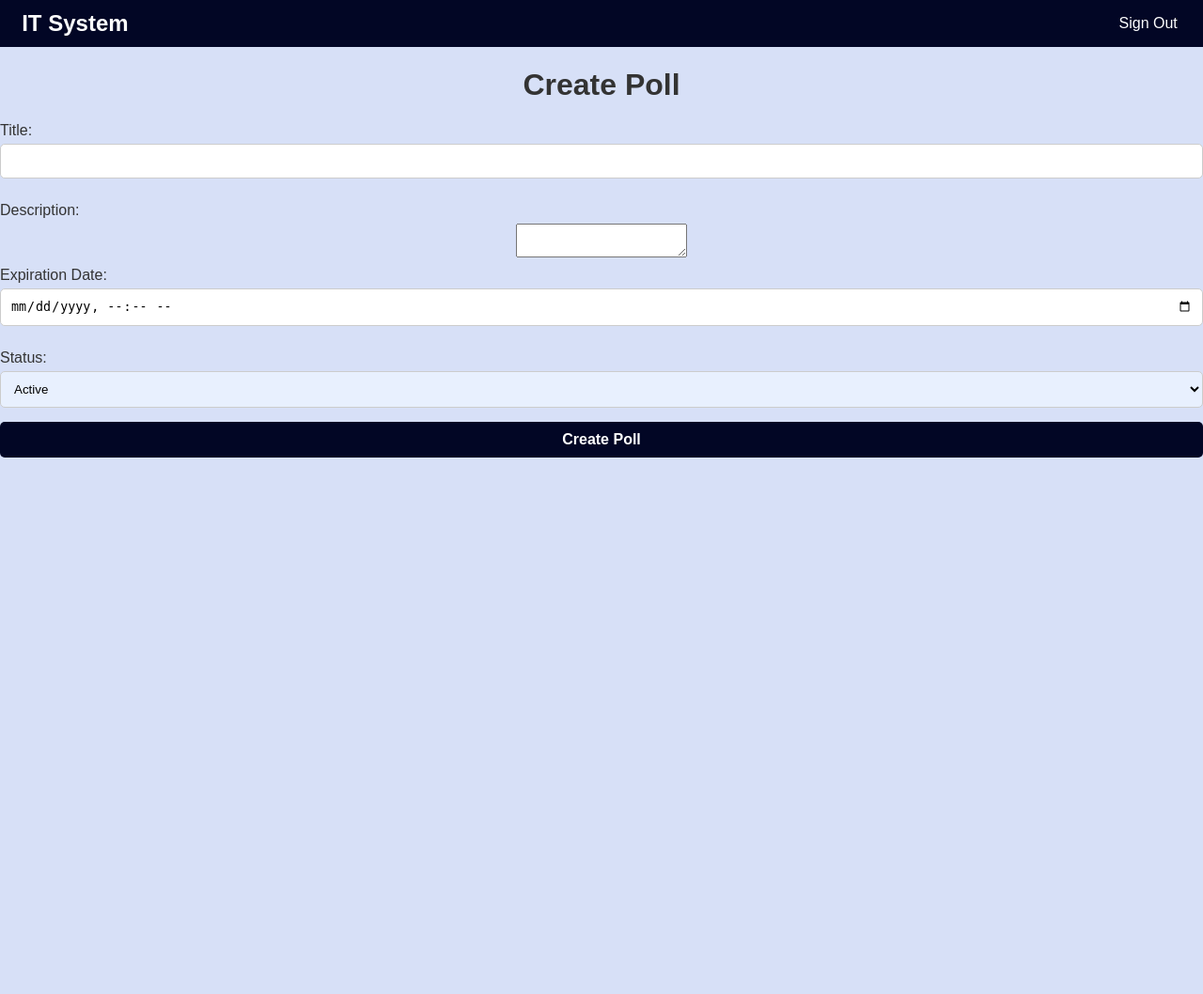
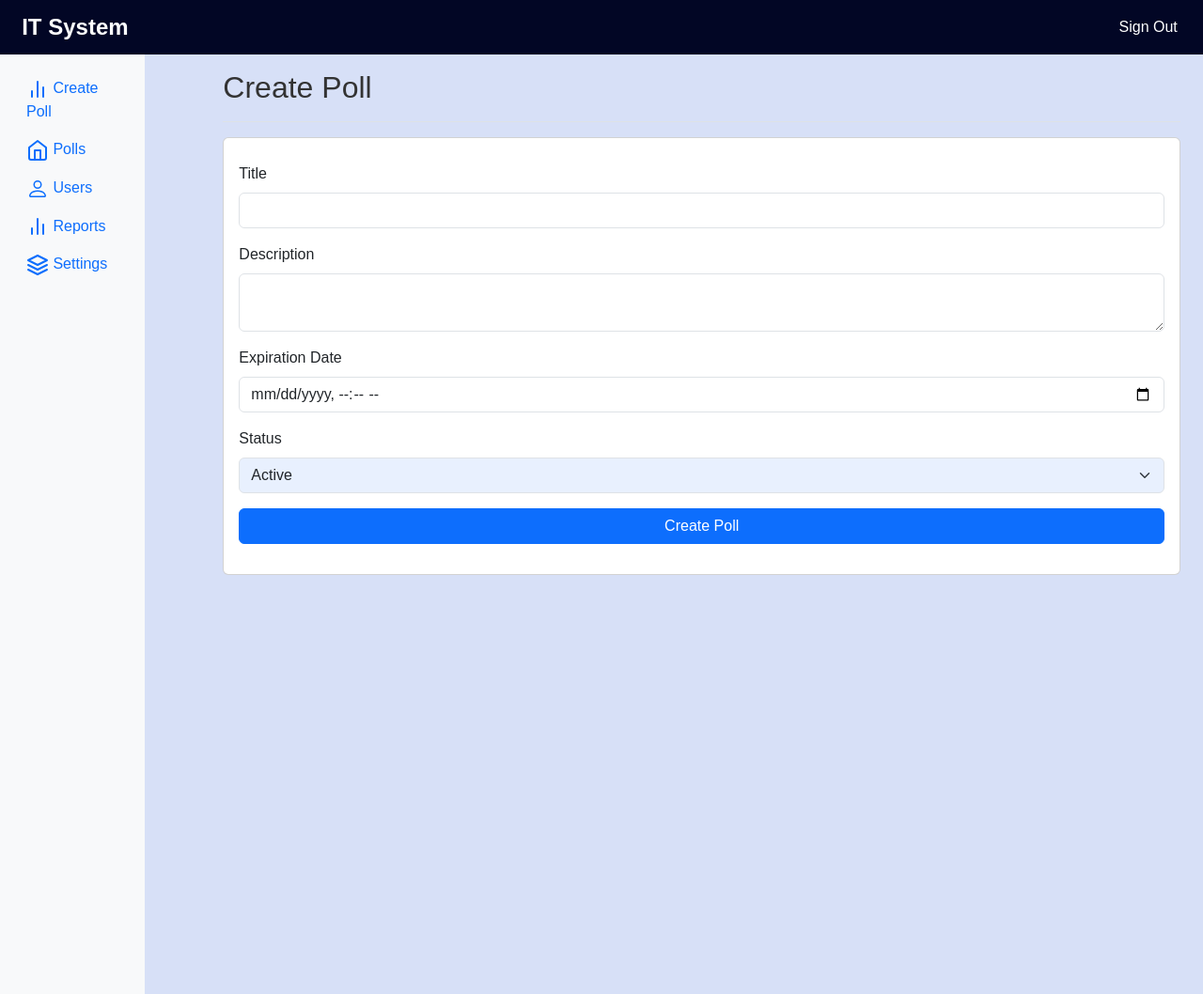
Before and after one commit to CS-UCY-EPL343/epl343.winter24.team5, a PHP site: page /create_poll.php in a window 1280 px wide. Shown: the whole page at 94% size. Before the commit the page ends 487 px from the top, so only its background shows below. Run offline with PHP 8.4, Linux system fonts and the light colour scheme; the visitor is signed in with stand-in values (Sample User, id 1); some libraries are stand-ins or nearby versions.

Commit message:
add users option for admin

```diff
--- a/create_poll.php
+++ b/create_poll.php
@@ -1,5 +1,11 @@
 <?php
-require_once 'db_functions.php'; // Include your database functions
+if (session_status() === PHP_SESSION_NONE) {
+    session_start();
+}
+
+// Include the navbar
+require_once 'navbar.php';
+require_once 'db_functions.php';
 require_once 'session_check.php';
 
 if (!isset($_SESSION['role']) || $_SESSION['role'] !== 'Admin') {
@@ -25,7 +31,6 @@ if ($_SERVER['REQUEST_METHOD'] === 'POST' && isset($_POST['title'], $_POST['desc
         $error = handleSqlError($e);
     }
 }
-
 ?>
 
 <!DOCTYPE html>
@@ -34,45 +39,108 @@ if ($_SERVER['REQUEST_METHOD'] === 'POST' && isset($_POST['title'], $_POST['desc
     <meta charset="UTF-8">
     <meta name="viewport" content="width=device-width, initial-scale=1.0">
     <title>Create Poll</title>
+    <!-- Bootstrap CSS -->
+    <link href="https://cdn.jsdelivr.net/npm/bootstrap@5.3.0-alpha3/dist/css/bootstrap.min.css" rel="stylesheet">
     <link rel="stylesheet" href="styles.css">
 </head>
 <body>
-    <!-- Content Section -->
-    <div>
-        <h1>Create Poll</h1>
+    <div class="container-fluid">
+        <div class="row">
+            <!-- Sidebar -->
+            <nav id="sidebarMenu" class="col-md-3 col-lg-2 d-md-block bg-light sidebar collapse">
+                <div class="position-sticky pt-3">
+                    <ul class="nav flex-column">
+                        <li class="nav-item">
+                            <a class="nav-link active" aria-current="page" href="#">
+                                <span data-feather="bar-chart-2"></span>
+                                Create Poll
+                            </a>
+                        </li>
+                        <li class="nav-item">
+                            <a class="nav-link" href="admin_page.php">
+                                <span data-feather="home"></span>
+                                Polls
+                            </a>
+                        </li>
+                        <li class="nav-item">
+                            <a class="nav-link" href="pending_user_approvals.php">
+                                <svg xmlns="http://www.w3.org/2000/svg" width="24" height="24" fill="currentColor" class="bi bi-person" viewBox="0 0 16 16">
+                                    <path d="M8 8a3 3 0 1 0 0-6 3 3 0 0 0 0 6m2-3a2 2 0 1 1-4 0 2 2 0 0 1 4 0m4 8c0 1-1 1-1 1H3s-1 0-1-1 1-4 6-4 6 3 6 4m-1-.004c-.001-.246-.154-.986-.832-1.664C11.516 10.68 10.289 10 8 10s-3.516.68-4.168 1.332c-.678.678-.83 1.418-.832 1.664z"/>
+                                </svg>
+                                Users
+                            </a>
+                        </li>
+                        <li class="nav-item">
+                            <a class="nav-link" href="#reports">
+                                <span data-feather="bar-chart-2"></span>
+                                Reports
+                            </a>
+                        </li>
+                        <li class="nav-item">
+                            <a class="nav-link" href="#settings">
+                                <span data-feather="layers"></span>
+                                Settings
+                            </a>
+                        </li>
+                    </ul>
+                </div>
+            </nav>
 
+            <!-- Main content -->
+            <main class="col-md-9 ms-sm-auto col-lg-10 px-md-4">
+                <div class="d-flex justify-content-between flex-wrap flex-md-nowrap align-items-center pt-3 pb-2 mb-3 border-bottom">
+                    <h1 class="h2">Create Poll</h1>
+                </div>
+
+                <!-- Form Section -->
+                <div class="card">
+                    <div class="card-body">
                         <?php if (isset($success)): ?>
-            <p style="color: green;"><?= htmlspecialchars($success) ?></p>
+                            <div class="alert alert-success" role="alert">
+                                <?= htmlspecialchars($success) ?>
+                            </div>
                         <?php endif; ?>
 
                         <?php if (isset($error)): ?>
-            <p style="color: red;"><?= htmlspecialchars($error) ?></p>
+                            <div class="alert alert-danger" role="alert">
+                                <?= htmlspecialchars($error) ?>
+                            </div>
                         <?php endif; ?>
 
                         <form method="post" action="">
-            <div>
-                <label for="title">Title:</label>
-                <input type="text" name="title" id="title" maxlength="40" required>
+                            <div class="mb-3">
+                                <label for="title" class="form-label">Title</label>
+                                <input type="text" name="title" id="title" class="form-control" maxlength="40" required>
                             </div>
-            <div>
-                <label for="description">Description:</label>
-                <textarea name="description" id="description" maxlength="255" required></textarea>
+                            <div class="mb-3">
+                                <label for="description" class="form-label">Description</label>
+                                <textarea name="description" id="description" class="form-control" maxlength="255" required></textarea>
                             </div>
-            <div>
-                <label for="expiration_date">Expiration Date:</label>
-                <input type="datetime-local" name="expiration_date" id="expiration_date" required>
+                            <div class="mb-3">
+                                <label for="expiration_date" class="form-label">Expiration Date</label>
+                                <input type="datetime-local" name="expiration_date" id="expiration_date" class="form-control" required>
                             </div>
-            <div>
-                <label for="status">Status:</label>
-                <select name="status" id="status" required>
+                            <div class="mb-3">
+                                <label for="status" class="form-label">Status</label>
+                                <select name="status" id="status" class="form-select" required>
                                     <option value="Active">Active</option>
                                     <option value="Inactive">Inactive</option>
                                 </select>
                             </div>
                             <div>
-                <button type="submit">Create Poll</button>
+                                <button type="submit" class="btn btn-primary">Create Poll</button>
                             </div>
                         </form>
                     </div>
+                </div>
+            </main>
+        </div>
+    </div>
+
+    <script src="https://cdn.jsdelivr.net/npm/bootstrap@5.3.0-alpha3/dist/js/bootstrap.bundle.min.js"></script>
+    <script src="https://unpkg.com/feather-icons"></script>
+    <script>
+        feather.replace();
+    </script>
 </body>
 </html>
```
Also changed, not shown: admin_page.php (+68 -33 lines). Lines whose indentation alone changed are shown as unchanged.
